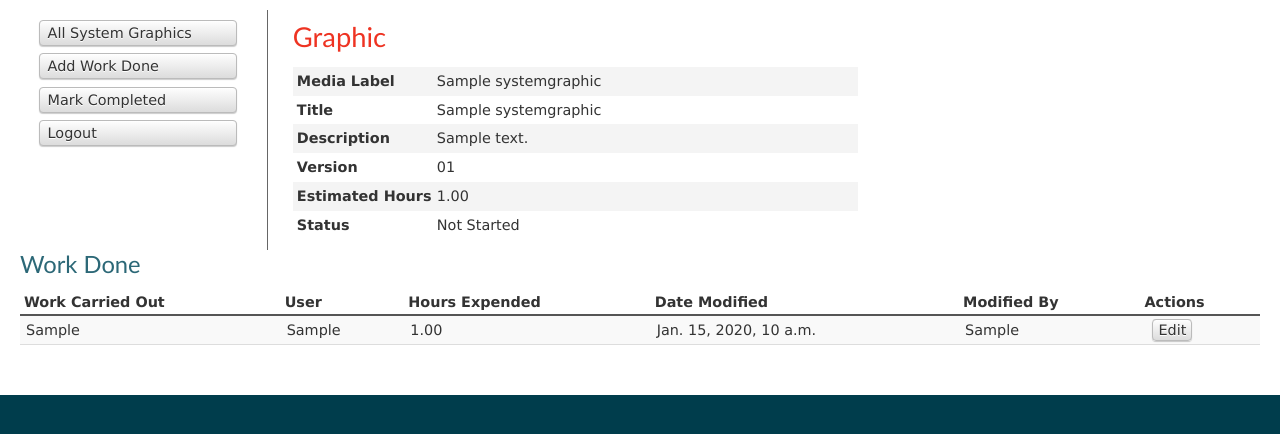
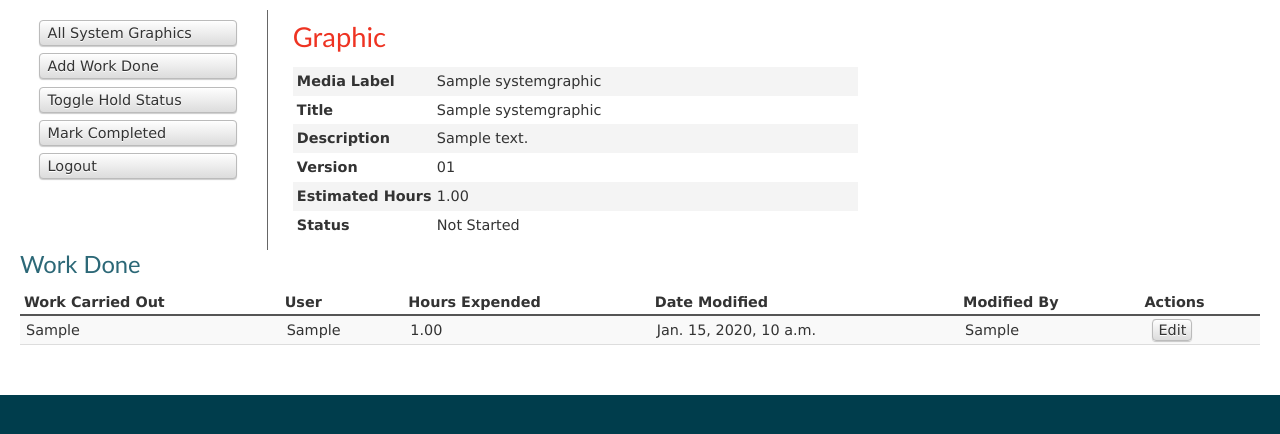
Before and after one commit to z3r0c00l2005/MultiMediaDB, a Django app: page /graphics/view/1/1/1/ in a window 1280 px wide. Shown: the part 47-481 px from the top of the page. Run offline with Django 3.2, Linux system fonts and the light colour scheme; tables that the repository leaves empty hold one stand-in row (values such as "Sample post").

Commit message:
Refine System View

```diff
--- a/multimediadb/templates/systemgraphics/view.html
+++ b/multimediadb/templates/systemgraphics/view.html
@@ -7,6 +7,7 @@
 	<ul>
 		<li><a href="{% url 'systemview' aircrafttype.id system.id %}">All System Graphics</a></li>
         <li><a href="{% url 'workadd' aircrafttype.id system.id graphic.id %}">Add Work Done</a></li>
+        <li><a href="{% url 'graphichold' aircrafttype.id system.id graphic.id %}">Toggle Hold Status</a></li>
         <li><a href="{% url 'graphicdone' aircrafttype.id system.id graphic.id %}">Mark Completed</a></li>
 		<li><a href='#'>Logout</a></li>
 	</ul>
--- a/multimediadb/views.py
+++ b/multimediadb/views.py
@@ -134,9 +134,18 @@ def graphicdone(request, type_id, system_id, graphic_id):
     graphic = Systemgraphic.objects.get(pk=graphic_id)
     Systemgraphic.objects.filter(id=graphic_id).update(status='Development Completed',)
     works = Graphicworkdone.objects.filter(systemgraphic_id=graphic_id)
-#    return render(request, 'systemgraphics/view.html', {'aircrafttype': type, 'system': system, 'graphic': graphic, 'works': works,})
     return redirect('systemview', type_id=type.id, system_id=system.id,)
 
+def graphicholdtoggle(request, type_id, system_id, graphic_id):
+    type = Aircrafttype.objects.get(pk=type_id)
+    system = Aircraftsystem.objects.get(pk=system_id)
+    graphic = Systemgraphic.objects.get(pk=graphic_id)
+    if graphic.on_hold:
+        Systemgraphic.objects.filter(id=graphic_id).update(on_hold=0,)
+    else:
+        Systemgraphic.objects.filter(id=graphic_id).update(on_hold=1,)
+    works = Graphicworkdone.objects.filter(systemgraphic_id=graphic_id)
+    return redirect('systemview', type_id=type.id, system_id=system.id,)
 
 # ################
 # Work Views     #
--- a/thssdb/urls.py
+++ b/thssdb/urls.py
@@ -27,6 +27,7 @@ urlpatterns = patterns('',
     url(r'^graphics/add/(?P<type_id>\d+)/(?P<system_id>\d+)/', views.graphicadd, name='graphicadd'),
     url(r'^graphics/edit/(?P<type_id>\d+)/(?P<system_id>\d+)/(?P<graphic_id>\d+)/', views.graphicedit, name='graphicedit'),
     url(r'^graphics/view/(?P<type_id>\d+)/(?P<system_id>\d+)/(?P<graphic_id>\d+)/', views.graphicview, name='graphicview'),
+    url(r'^graphics/hold/(?P<type_id>\d+)/(?P<system_id>\d+)/(?P<graphic_id>\d+)/', views.graphicholdtoggle, name='graphichold'),
     url(r'^graphics/done/(?P<type_id>\d+)/(?P<system_id>\d+)/(?P<graphic_id>\d+)/', views.graphicdone, name='graphicdone'),
 
     url(r'^work/add/(?P<type_id>\d+)/(?P<system_id>\d+)/(?P<graphic_id>\d+)/', views.workadd, name='workadd'),
```
Also changed, not shown: multimediadb/templates/aircraftsystems/view.html (+0 -10 lines), 2 other files.
